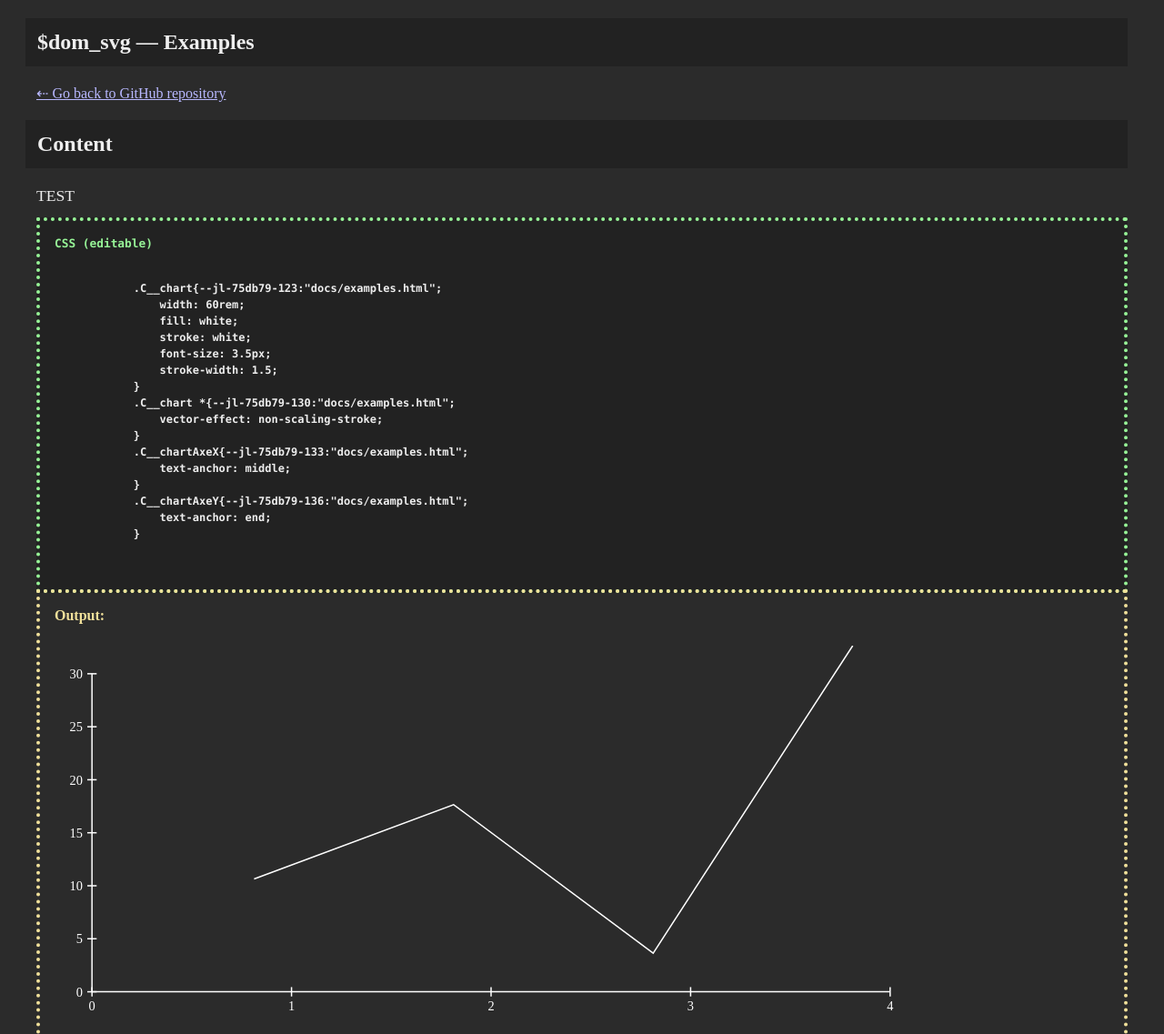
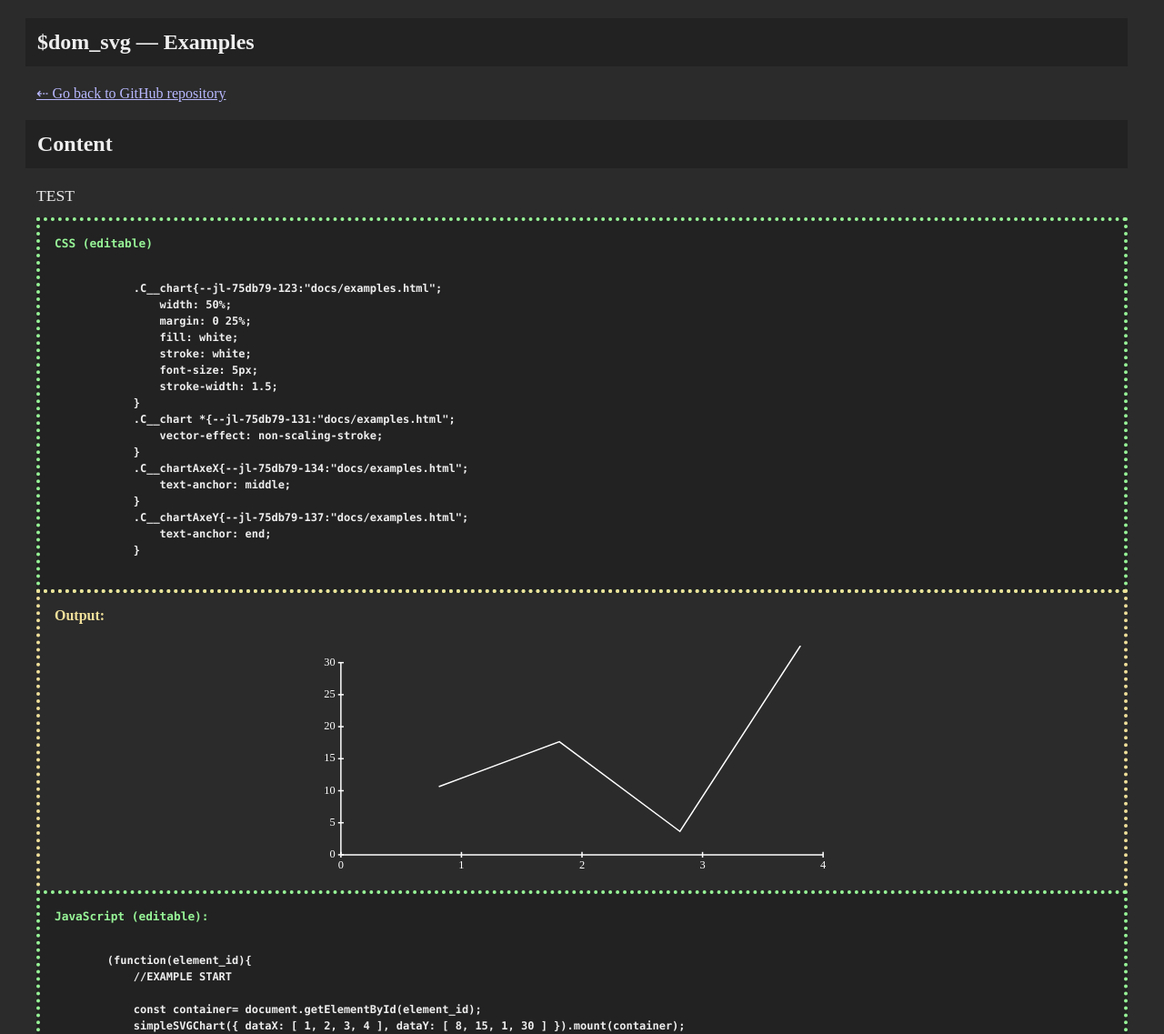
Before and after one commit to jaandrle/dollar_dom_svg, a website: page docs/examples.html in a window 1280 px wide. Shown: the top 1137 px of the page at 91% size. Drawn offline with Linux system fonts and the light colour scheme.

Commit message:
example is made more responsible

```diff
--- a/docs/examples.html
+++ b/docs/examples.html
@@ -121,10 +121,11 @@ style[contenteditable=""]:before{
         <p>TEST</p>
         <style contenteditable="">
             .C__chart{
-                width: 60rem;
+                width: 50%;
+                margin: 0 25%;
                 fill: white;
                 stroke: white;
-                font-size: 3.5px;
+                font-size: 5px;
                 stroke-width: 1.5;
             }
             .C__chart *{
@@ -136,7 +137,6 @@ style[contenteditable=""]:before{
             .C__chartAxeY{
                 text-anchor: end;
             }
-
         </style>
         <div class="output" id="example_element_001"></div>
         <script onkeyup="onKeyup(this, 'example_element_001')" contenteditable="">
```
Also changed, not shown: examples_src/examples/first.sub.html (+3 -3 lines).
